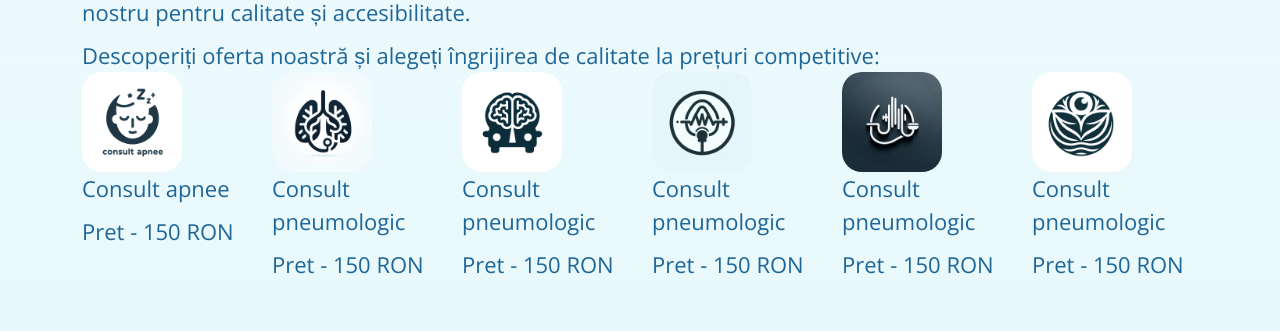
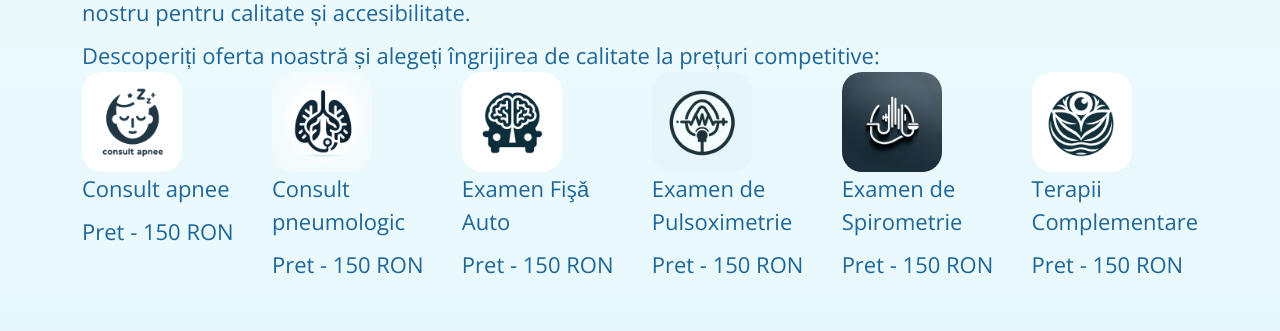
Before and after one commit to mihai-gabriel1/reactjs-medical-website, a React (Create React App) app: page /prices in a window 1280 px wide. Shown: the part 870-1201 px from the top of the page. Built offline with nearby package versions, Linux system fonts and the light colour scheme.

Commit message:
small html fix

```diff
--- a/src/Components/Prices.js
+++ b/src/Components/Prices.js
@@ -29,34 +29,66 @@ const Prices = () => {
       </p>
       <div className="services-prices-info row">
         <div className="col price-service">
-          <img className="price-service-img" src={apnee} alt="" />
+          <img className="price-service-img" src={apnee} alt="consult apnee" />
+          <div className="price-service-amount-wrapper">
             <p className="prices-service-title">Consult apnee</p>
             <p className="price-service-amount">Pret - 150 RON</p>
           </div>
+        </div>
         <div className="col price-service">
-          <img className="price-service-img" src={consult} alt="" />
+          <img
+            className="price-service-img"
+            src={consult}
+            alt="consult pneumologic"
+          />
+          <div className="price-service-amount-wrapper">
             <p className="prices-service-title">Consult pneumologic</p>
             <p className="price-service-amount">Pret - 150 RON</p>
           </div>
+        </div>
         <div className="col price-service">
-          <img className="price-service-img" src={auto} alt="" />
-          <p className="prices-service-title">Consult pneumologic</p>
+          <img
+            className="price-service-img"
+            src={auto}
+            alt="logo examen fisa auto"
+          />
+          <div className="price-service-amount-wrapper">
+            <p className="prices-service-title">Examen Fişǎ Auto</p>
             <p className="price-service-amount">Pret - 150 RON</p>
           </div>
+        </div>
         <div className="col price-service">
-          <img className="price-service-img" src={pulsoximetrie} alt="" />
-          <p className="prices-service-title">Consult pneumologic</p>
+          <img
+            className="price-service-img"
+            src={pulsoximetrie}
+            alt="logo examen pulsoximetrie"
+          />
+          <div className="price-service-amount-wrapper">
+            <p className="prices-service-title">Examen de Pulsoximetrie</p>
             <p className="price-service-amount">Pret - 150 RON</p>
           </div>
+        </div>
         <div className="col price-service">
-          <img className="price-service-img" src={spirometrie} alt="" />
-          <p className="prices-service-title">Consult pneumologic</p>
+          <img
+            className="price-service-img"
+            src={spirometrie}
+            alt="logo examen spirometrie"
+          />
+          <div className="price-service-amount-wrapper">
+            <p className="prices-service-title">Examen de Spirometrie</p>
             <p className="price-service-amount">Pret - 150 RON</p>
           </div>
+        </div>
         <div className="col price-service">
-          <img className="price-service-img" src={theta} alt="" />
-          <p className="prices-service-title">Consult pneumologic</p>
+          <img
+            className="price-service-img"
+            src={theta}
+            alt="terapii complementare"
+          />
+          <div className="price-service-amount-wrapper">
+            <p className="prices-service-title">Terapii Complementare</p>
             <p className="price-service-amount">Pret - 150 RON</p>
+          </div>
         </div>
       </div>
     </div>
```
Lines whose indentation alone changed are shown as unchanged.
